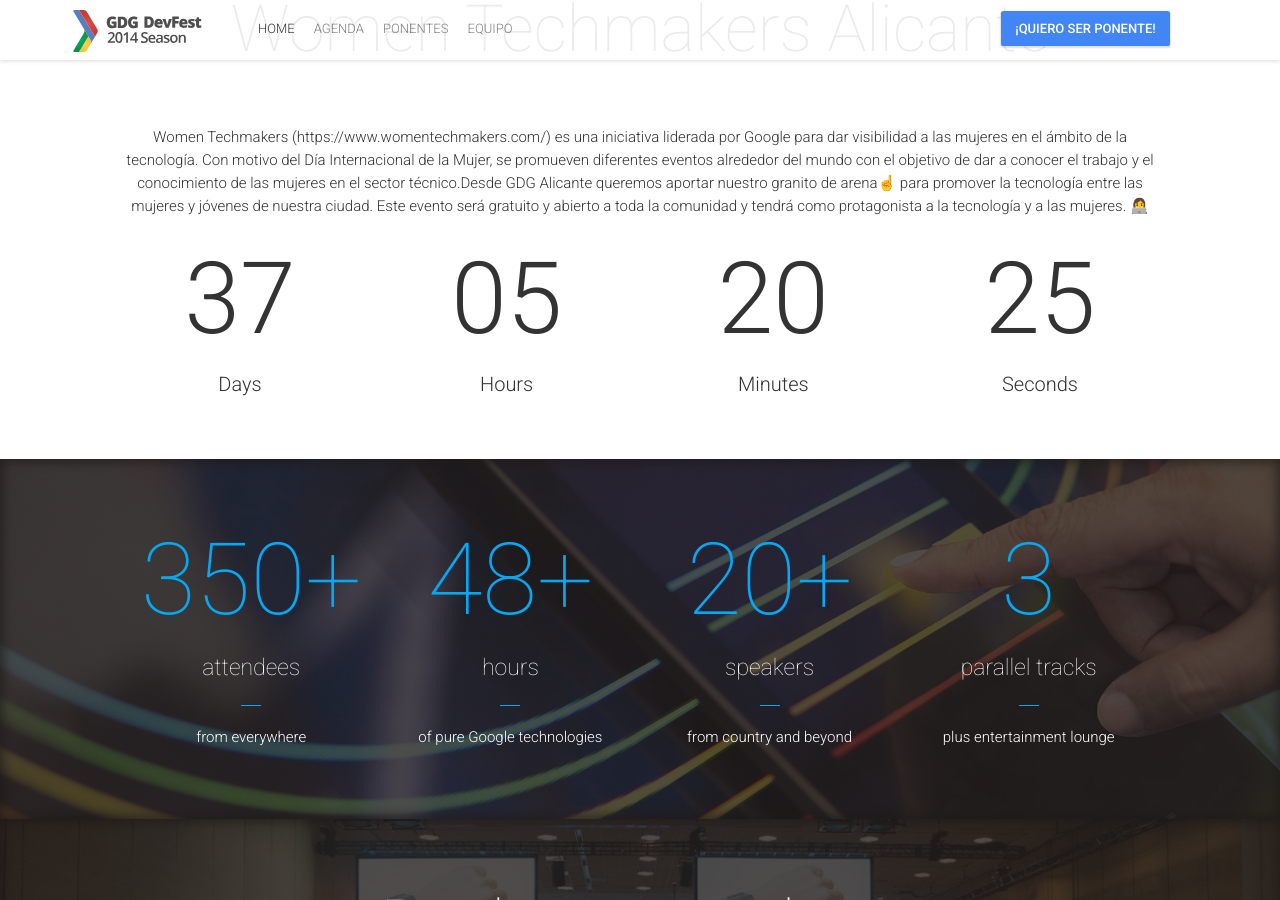
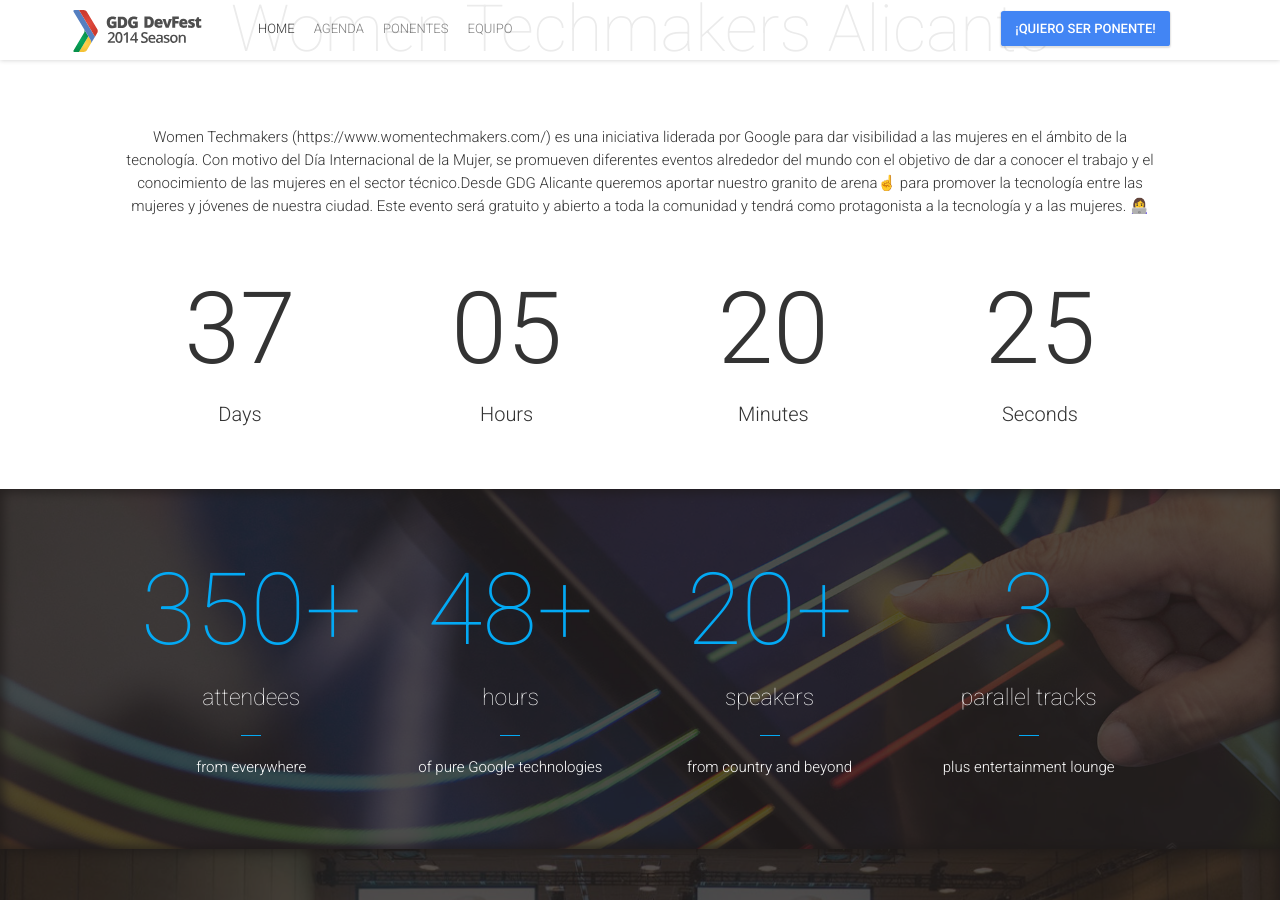
Before and after one commit to wtmalicante/wtmalicante.github.io, a Jekyll site: the page built from index.html, in a window 1280 px wide and 900 px high, scrolled down 976 px. Built offline with Jekyll 4.4.1, drawn with Linux system fonts in a browser that asks for light colours; nearby versions of some CDN libraries; comment, search, counter and statistics services are not loaded.

Commit message:
Update about.html

```diff
--- a/_includes/about.html
+++ b/_includes/about.html
@@ -8,7 +8,7 @@
                 {% for about in site.aboutBlock %}
                 {% assign colWidth = 12 | divided_by: forloop.length %}
                 <div class="col-md-{{ colWidth }} col-xs-12">
-                    <div class="animated hiding" data-animation="fadeInDown" data-delay="{{ animationDelay }}">
+                    <div class="animated hiding" data-animation="fadeInDown" data-delay="{{ animationDelay }}" style="padding-bottom:30px">
                         <!--<h5>{{ about.title }}</h5>-->
                         <!--<img class="img-circle" src="{{ site.baseurl }}/img/about-section/{{ about.image }}" height="128" width="128" alt="{{ about.title }}">-->
                         <p>{{ about.text }}</p>
```
